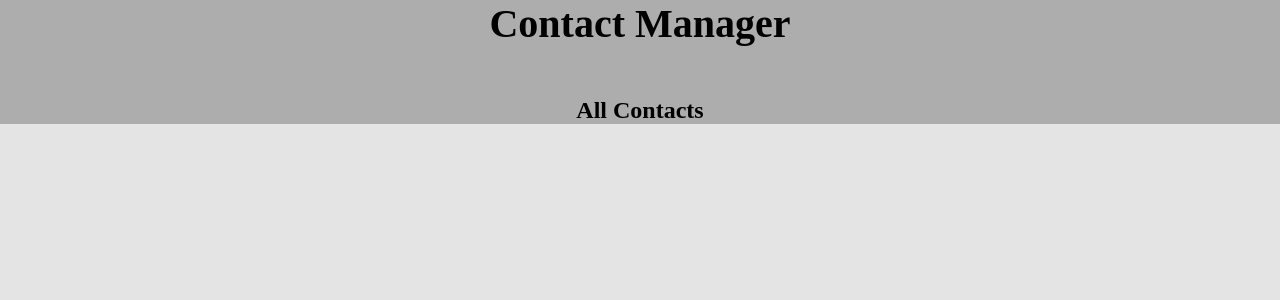
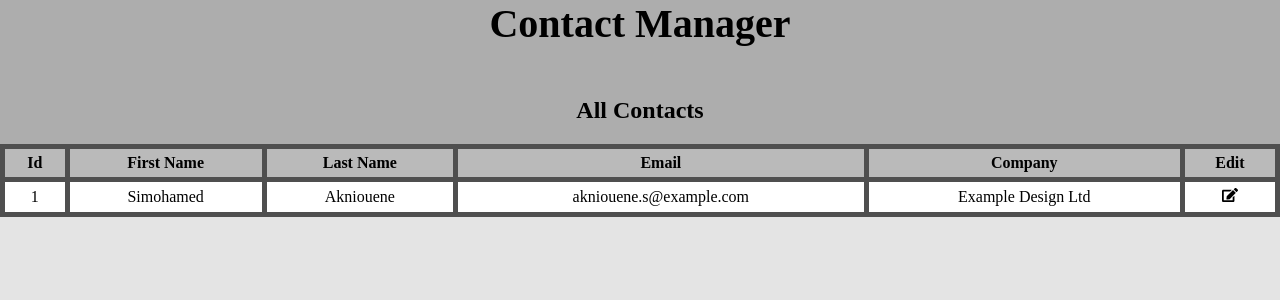
Before and after one commit to Nayem59/FE-MGF, a React (Create React App) app in the folder tech-test/: page / in a window 1280 px wide. Shown: the top 300 px of the page. Built offline with nearby package versions, Linux system fonts and the light colour scheme.

Commit message:
basic table llayout

```diff
--- a/tech-test/package.json
+++ b/tech-test/package.json
@@ -8,6 +8,7 @@
     "@testing-library/user-event": "^13.5.0",
     "react": "^18.2.0",
     "react-dom": "^18.2.0",
+    "react-icons": "^4.9.0",
     "react-scripts": "5.0.1",
     "web-vitals": "^2.1.4"
   },
--- a/tech-test/src/App.css
+++ b/tech-test/src/App.css
@@ -11,3 +11,24 @@ h1 {
 .all-contacts {
   margin-top: 50px;
 }
+
+table {
+  width: 100%;
+  background-color: #ffffff;
+  border-collapse: collapse;
+  border-width: 5px;
+  border-style: solid;
+  color: #000000;
+}
+
+td,
+th {
+  border-width: 5px;
+  border-color: #4f4f4f;
+  border-style: solid;
+  padding: 5px;
+}
+
+thead {
+  background-color: #bababa;
+}
--- a/tech-test/src/components/AllContacts.jsx
+++ b/tech-test/src/components/AllContacts.jsx
@@ -1,10 +1,36 @@
 import React from "react";
+import { FaEdit } from "react-icons/fa";
 
 const AllContacts = () => {
   return (
     <div className="all-contacts">
       <h2>All Contacts</h2>
-      <div className="contacts-container"></div>
+      <div className="contacts-container">
+        <table class="contacts-table">
+          <thead>
+            <tr>
+              <th>Id</th>
+              <th>First Name</th>
+              <th>Last Name</th>
+              <th>Email</th>
+              <th>Company</th>
+              <th>Edit</th>
+            </tr>
+          </thead>
+          <tbody>
+            <tr>
+              <td>1</td>
+              <td>Simohamed</td>
+              <td>Akniouene</td>
+              <td>akniouene.s@example.com</td>
+              <td>Example Design Ltd</td>
+              <td>
+                <FaEdit />
+              </td>
+            </tr>
+          </tbody>
+        </table>
+      </div>
     </div>
   );
 };
```
Also changed, not shown: 1 other file (tests, documents, lock files or other folders).
